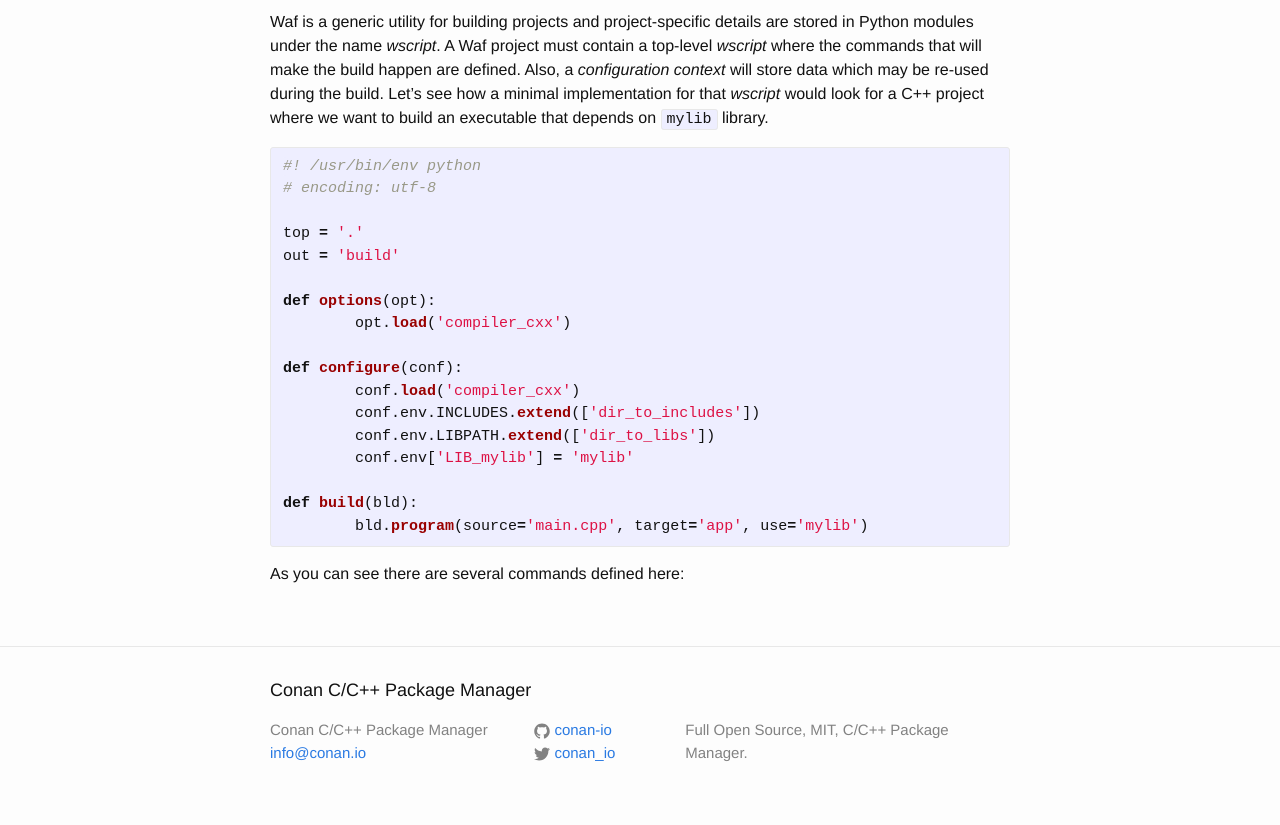
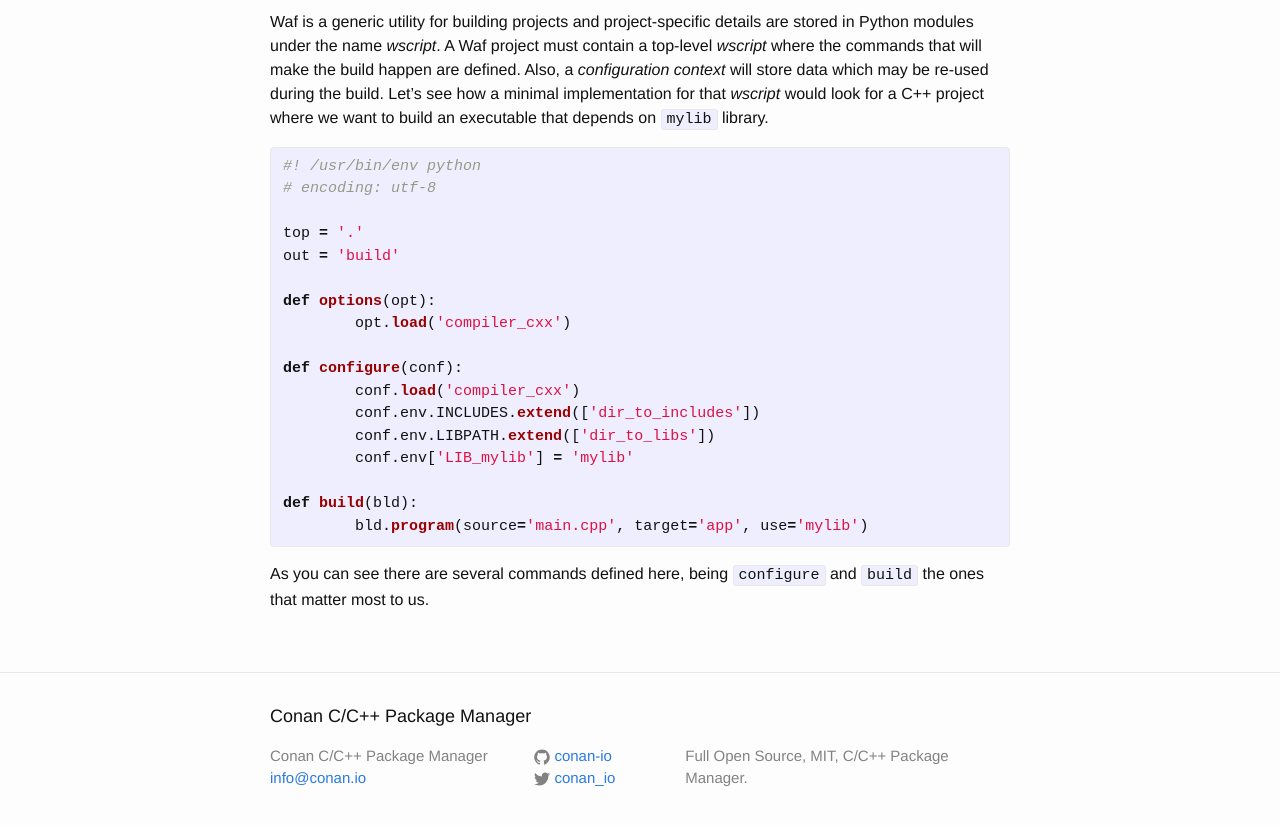
Before and after one commit to conan-io/conan-io.github.io, a Jekyll site: the page built from _posts/2019-07-07-Integrate-build-system-in-Conan.markdown, in a window 1280 px wide and 900 px high, scrolled down 822 px. Shown: the top 825 px of the window. Built offline with Jekyll 4.4.1, drawn with Linux system fonts in a browser that asks for light colours; comment, search, counter and statistics services are not loaded.

Commit message:
fix lines

```diff
--- a/_posts/2019-07-07-Integrate-build-system-in-Conan.markdown
+++ b/_posts/2019-07-07-Integrate-build-system-in-Conan.markdown
@@ -62,4 +62,5 @@ def build(bld):
 	bld.program(source='main.cpp', target='app', use='mylib')
 {% endhighlight %}
 
-As you can see there are several commands defined here:
+As you can see there are several commands defined here, being ``configure`` and ``build`` the ones that matter
+most to us.
```
